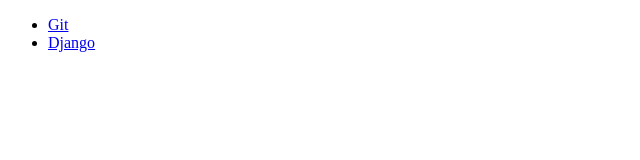
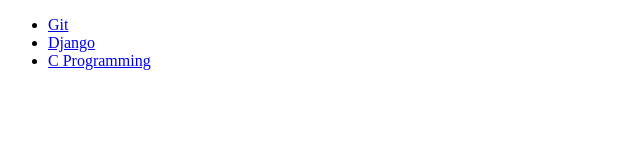
Before and after one commit to narczi/notatki, a plain HTML site: page index.html in a window 1280 px wide. Shown: the whole page, without its empty margins (0-640 px from the left). Drawn offline with Linux system fonts and the light colour scheme.

Commit message:
c notes in index

```diff
--- a/index.html
+++ b/index.html
@@ -10,6 +10,7 @@
     <ul>
         <li><a href="git.html">Git</a></li>
         <li><a href="django.html">Django</a></li>
+        <li><a href="c.html">C Programming</a></li>
     </ul>
 
 
```
